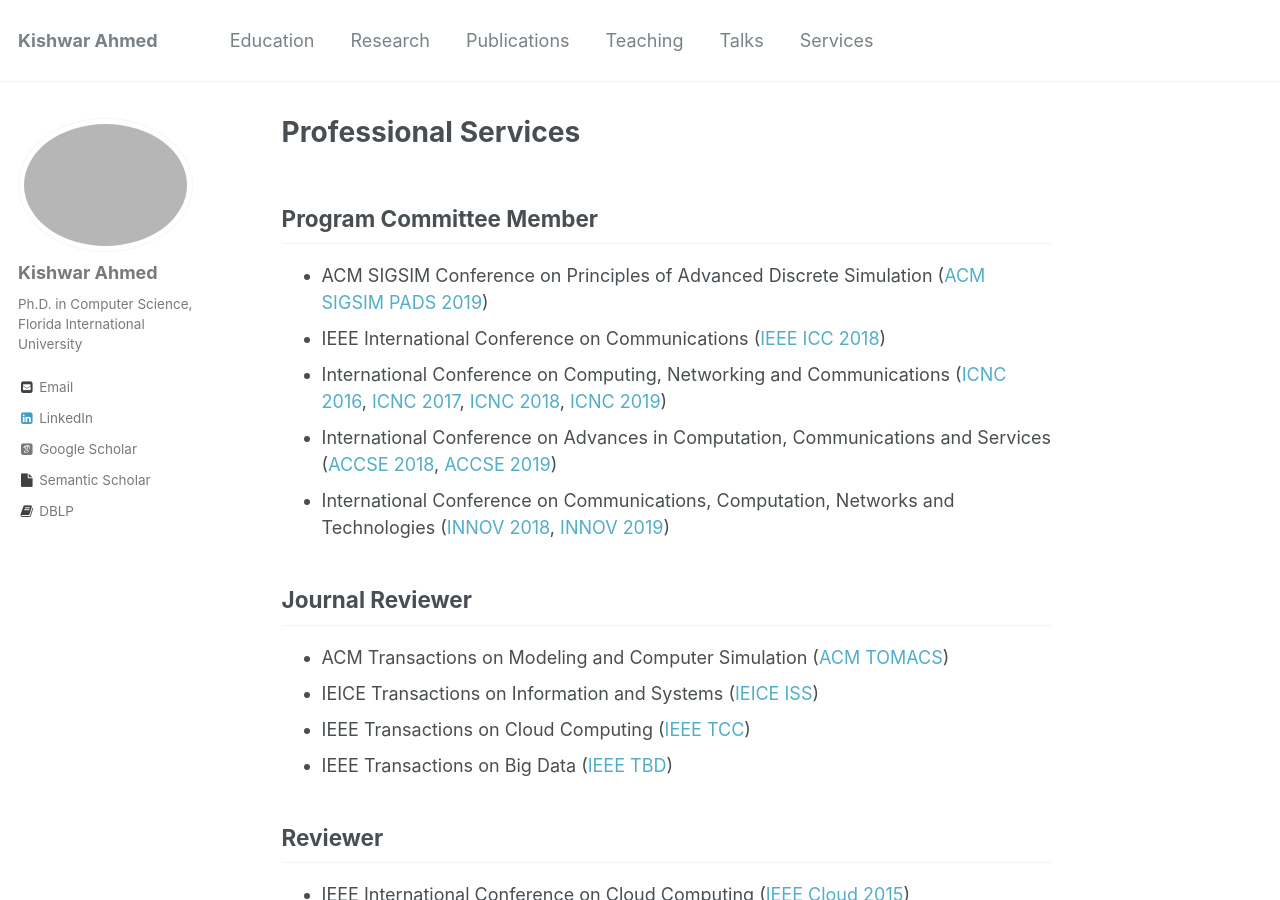
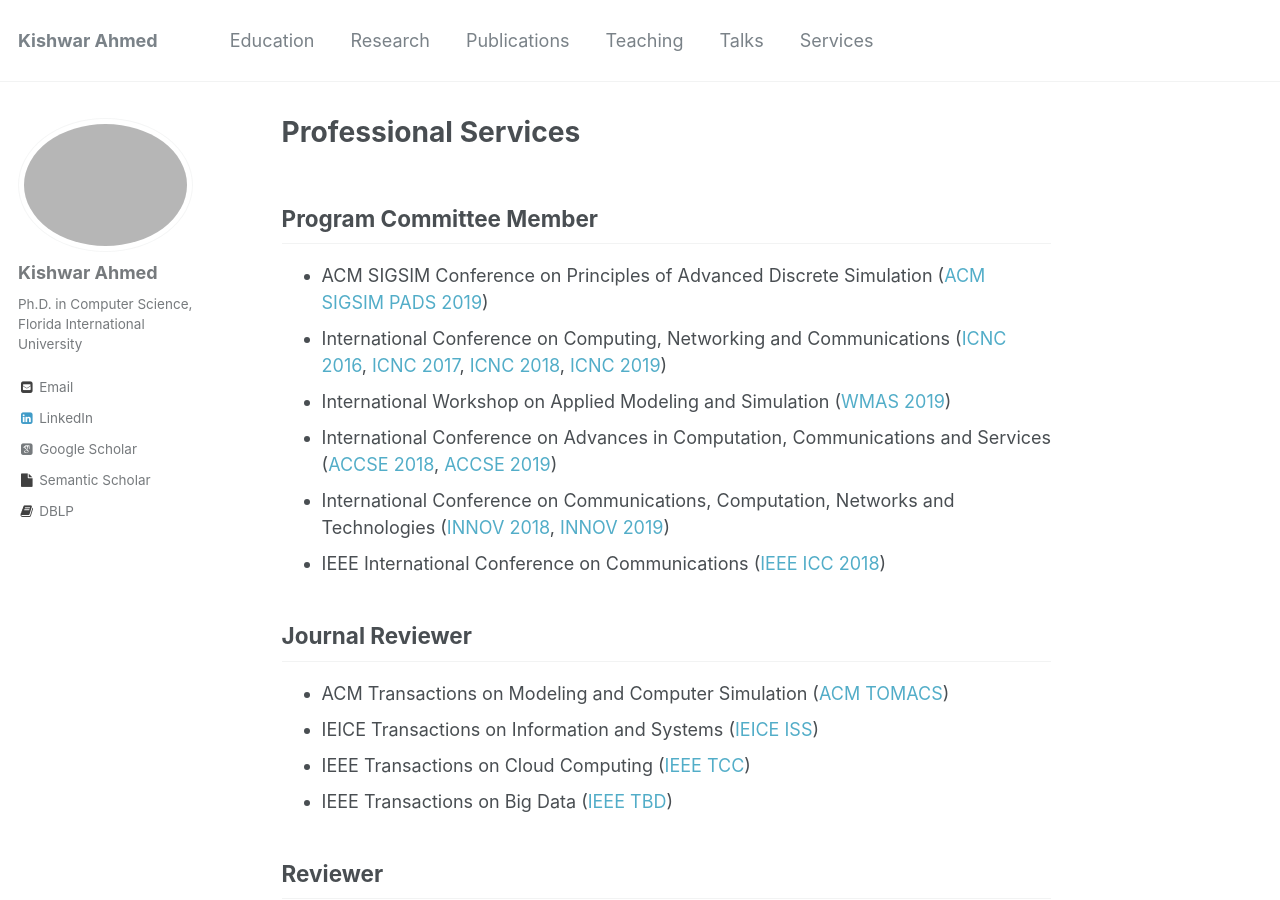
Before and after one commit to kishwarbd/kishwarbd.github.io, a Jekyll site: the page built from _pages/services.md, in a window 1280 px wide and 900 px high. Built offline with Jekyll 4.4.1, drawn with Linux system fonts in a browser that asks for light colours; some web fonts are replaced.

Commit message:
updates.

```diff
--- a/_pages/services.md
+++ b/_pages/services.md
@@ -6,10 +6,11 @@ author_profile: true
 
 ## Program Committee Member
 * ACM SIGSIM Conference on Principles of Advanced Discrete Simulation ([ACM SIGSIM PADS 2019](https://www.acm-sigsim-pads.org/))
-* IEEE International Conference on Communications ([IEEE ICC 2018](http://icc2018.ieee-icc.org/))
 * International Conference on Computing, Networking and Communications ([ICNC 2016](http://www.conf-icnc.org/2016/), [ICNC 2017](http://www.conf-icnc.org/2017/), [ICNC 2018](http://www.conf-icnc.org/2018/), [ICNC 2019](http://www.conf-icnc.org/2019/))
+* International Workshop on Applied Modeling and Simulation ([WMAS 2019](http://www.msc-les.org/conf/wams2019/index.html))
 * International Conference on Advances in Computation, Communications and Services ([ACCSE 2018](https://www.iaria.org/conferences2018/ACCSE18.html), [ACCSE 2019](http://www.iaria.org/conferences2019/ACCSE19.html))
 * International Conference on Communications, Computation, Networks and Technologies ([INNOV 2018](https://www.iaria.org/conferences2018/INNOV18.html), [INNOV 2019](https://www.iaria.org/conferences2019/INNOV19.html))
+* IEEE International Conference on Communications ([IEEE ICC 2018](http://icc2018.ieee-icc.org/))
 
 
 ## Journal Reviewer
```
Also changed, not shown: 1 other file.
